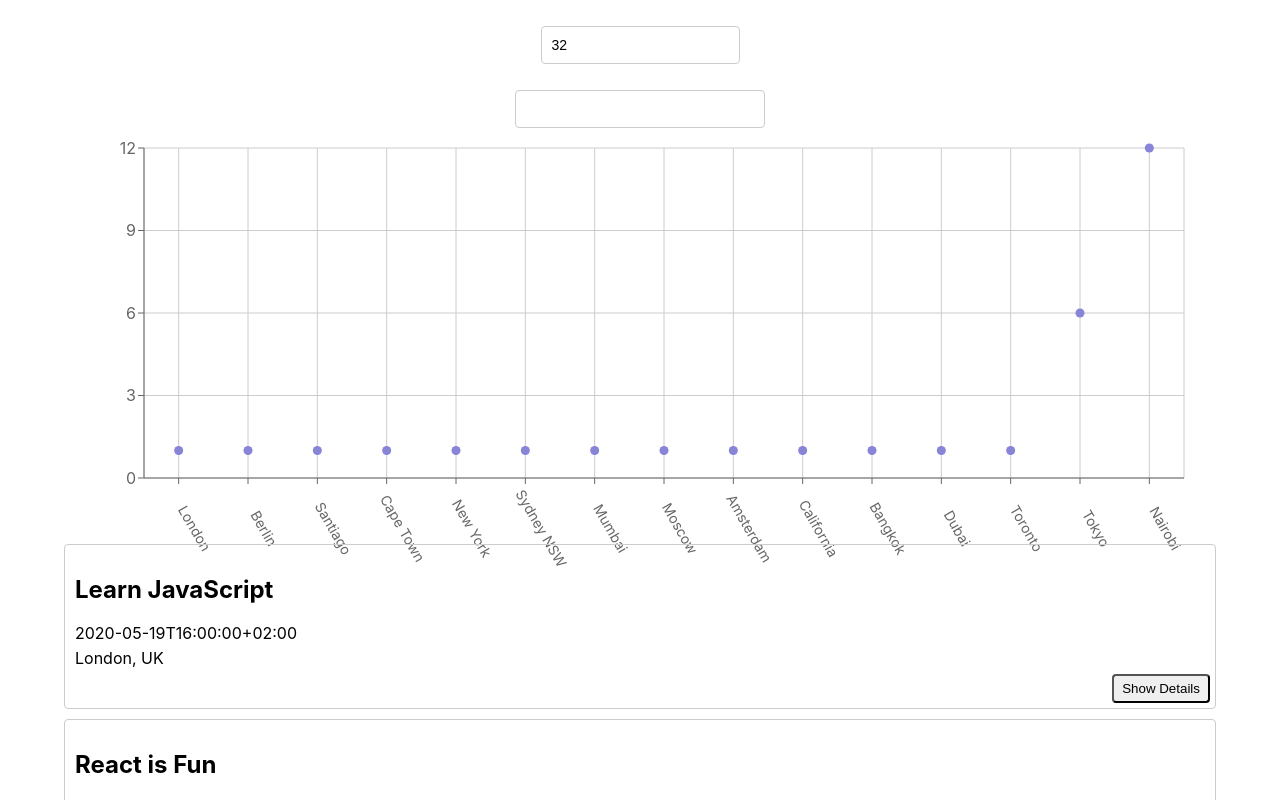
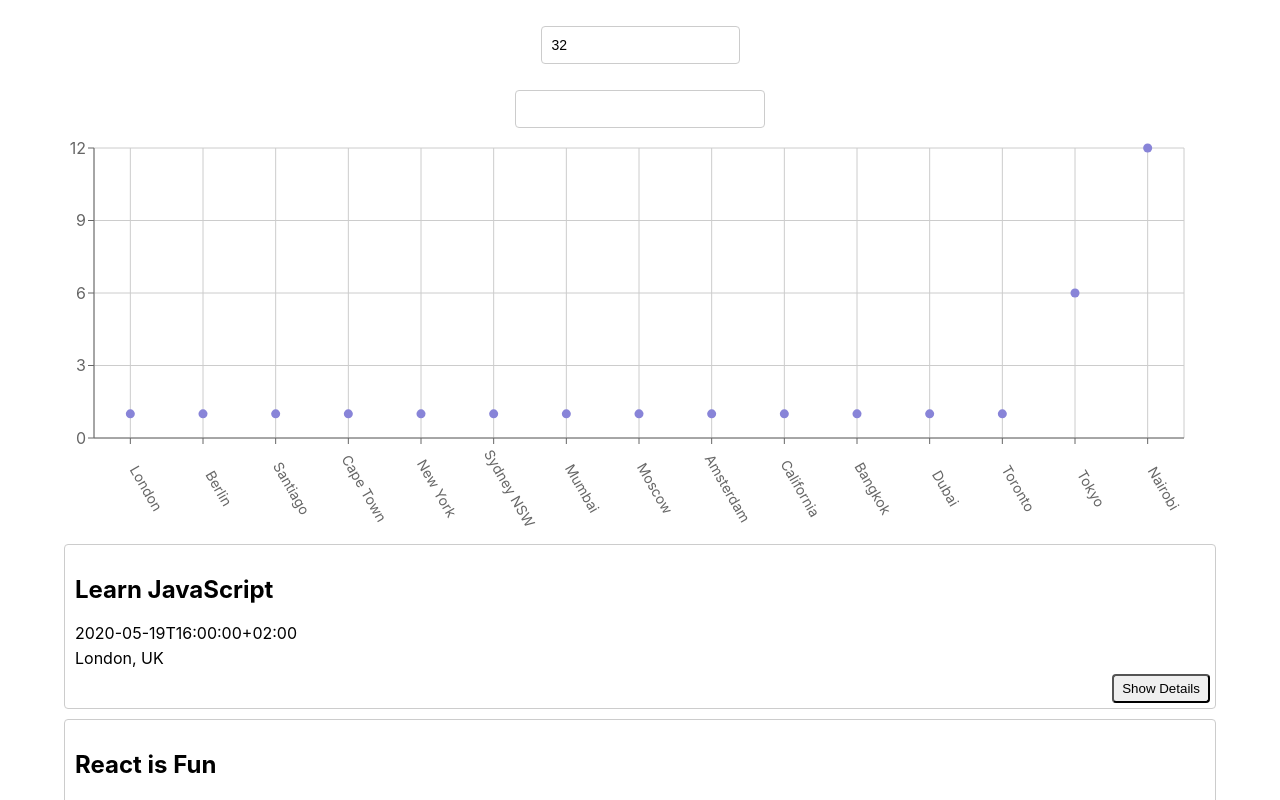
Before and after one commit to tamomsi/meet, a React (Create React App) app: page / in a window 1280 px wide. Shown: the top 800 px of the page. Built offline with nearby package versions, Linux system fonts and the light colour scheme; what atatus-spa would draw is missing.

Commit message:
changed margin bottom and left

```diff
--- a/src/CityEventsChart.js
+++ b/src/CityEventsChart.js
@@ -19,7 +19,7 @@
   const getData = () => {
     const formattedData = allLocations.map((location) => {
       const count = events.filter((event) => event.location === location).length;
-      const city = location.split(', ')[0];
+      const city = location.split((/, | - /))[0];
       return { city, count };
     });
     return formattedData;
@@ -31,8 +31,8 @@
         margin={{
           top: 20,
           right: 20,
-          bottom: 20,
-          left: 20,
+          bottom: 60,
+          left: -30,
         }}
       >
         <CartesianGrid />
```
